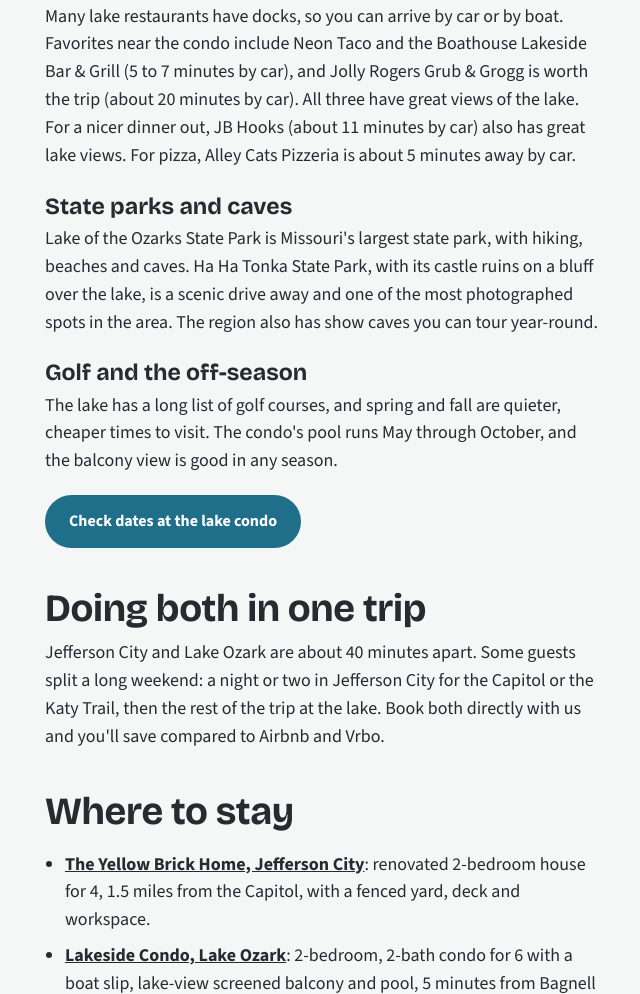
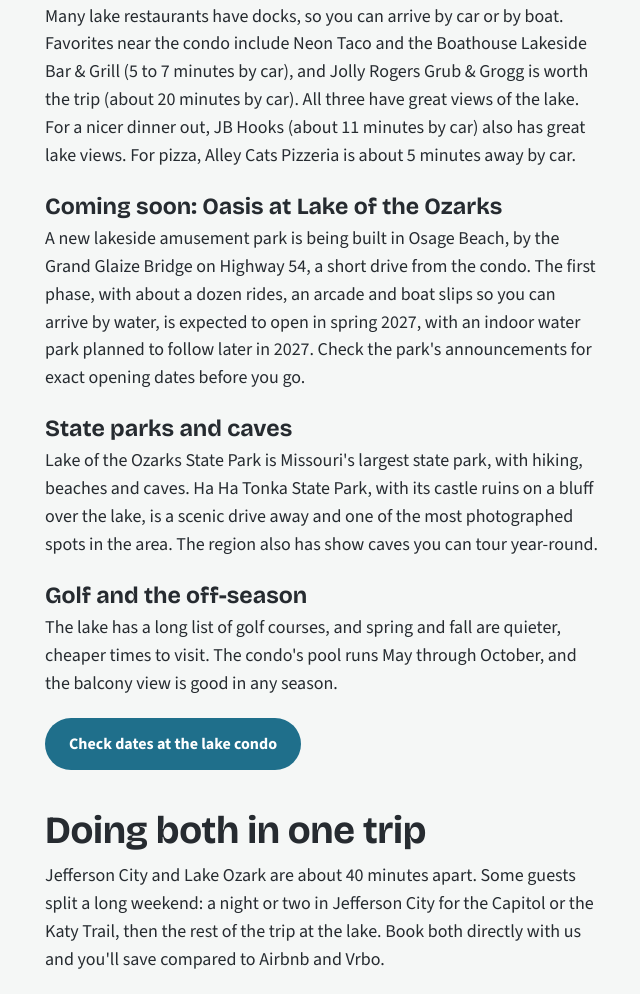
Before and after one commit to zjpproperties/zjpproperties-site, a plain HTML site: page jefferson-city-lake-of-the-ozarks-guide.html in a window 1280 px wide. Shown: the part 2493-3487 px from the top of the page, without its empty margins (39-679 px from the left). Drawn offline with nearby package versions, Linux system fonts and the light colour scheme.

Commit message:
Guide: add Oasis at Lake of the Ozarks (coming soon)
Co-Authored-By: Claude Opus 5.5 <noreply@anthropic.com>
Claude-Session: https://claude.ai/code/session_0164WnZBCCBhqfnZ1mpMQ6R6

```diff
--- a/jefferson-city-lake-of-the-ozarks-guide.html
+++ b/jefferson-city-lake-of-the-ozarks-guide.html
@@ -127,6 +127,8 @@
     <p>The lake is made for days on the water. The condo comes with a 12' × 32' boat slip, a swim dock and a quiet no-wake cove for swimming and fishing. If you don't bring a boat, you can rent one from marinas around the lake.</p>
     <h3>Lake-front dining by boat or car</h3>
     <p>Many lake restaurants have docks, so you can arrive by car or by boat. Favorites near the condo include Neon Taco and the Boathouse Lakeside Bar &amp; Grill (5 to 7 minutes by car), and Jolly Rogers Grub &amp; Grogg is worth the trip (about 20 minutes by car). All three have great views of the lake. For a nicer dinner out, JB Hooks (about 11 minutes by car) also has great lake views. For pizza, Alley Cats Pizzeria is about 5 minutes away by car.</p>
+    <h3>Coming soon: Oasis at Lake of the Ozarks</h3>
+    <p>A new lakeside amusement park is being built in Osage Beach, by the Grand Glaize Bridge on Highway 54, a short drive from the condo. The first phase, with about a dozen rides, an arcade and boat slips so you can arrive by water, is expected to open in spring 2027, with an indoor water park planned to follow later in 2027. Check the park's announcements for exact opening dates before you go.</p>
     <h3>State parks and caves</h3>
     <p>Lake of the Ozarks State Park is Missouri's largest state park, with hiking, beaches and caves. Ha Ha Tonka State Park, with its castle ruins on a bluff over the lake, is a scenic drive away and one of the most photographed spots in the area. The region also has show caves you can tour year-round.</p>
     <h3>Golf and the off-season</h3>
```
